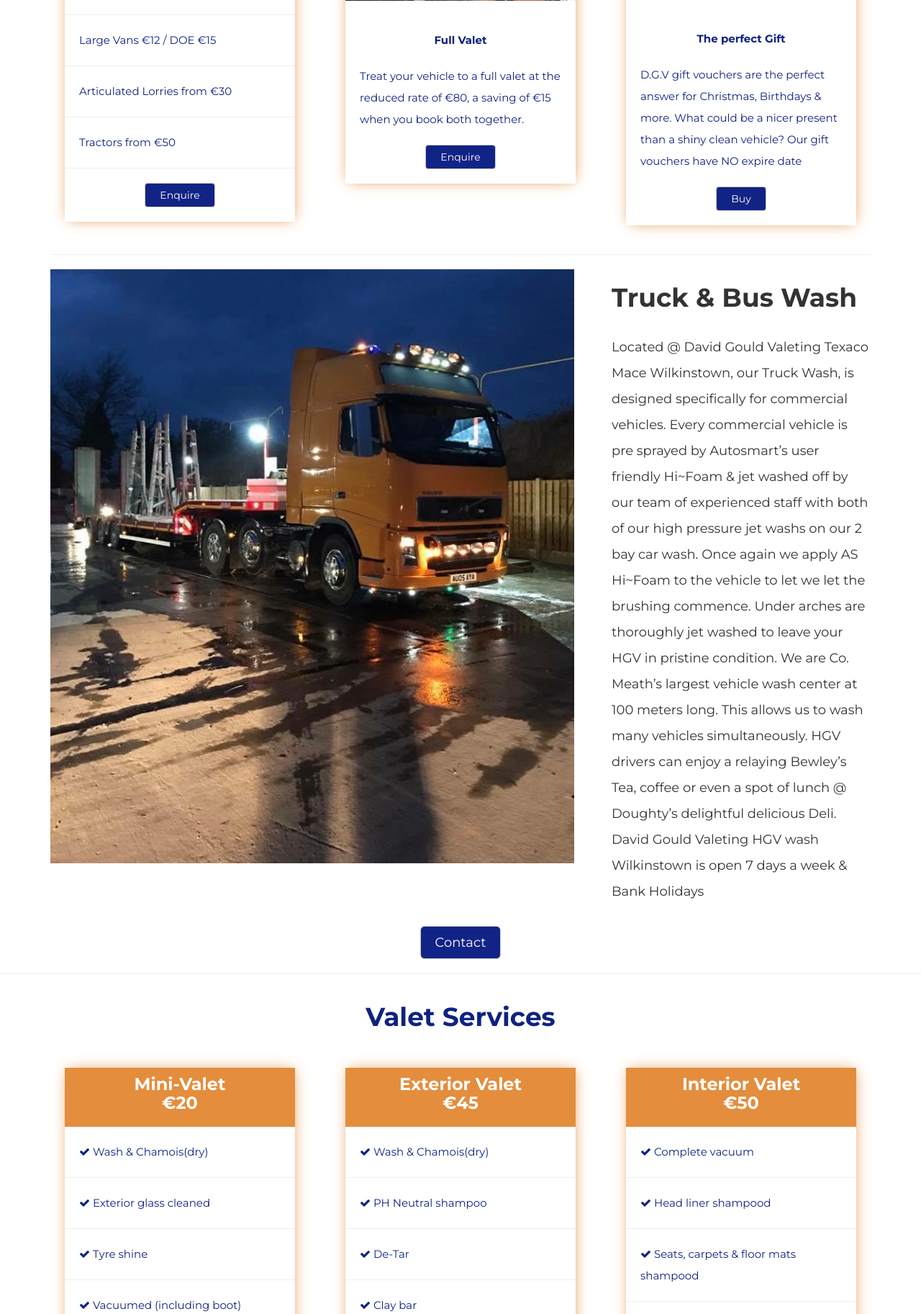
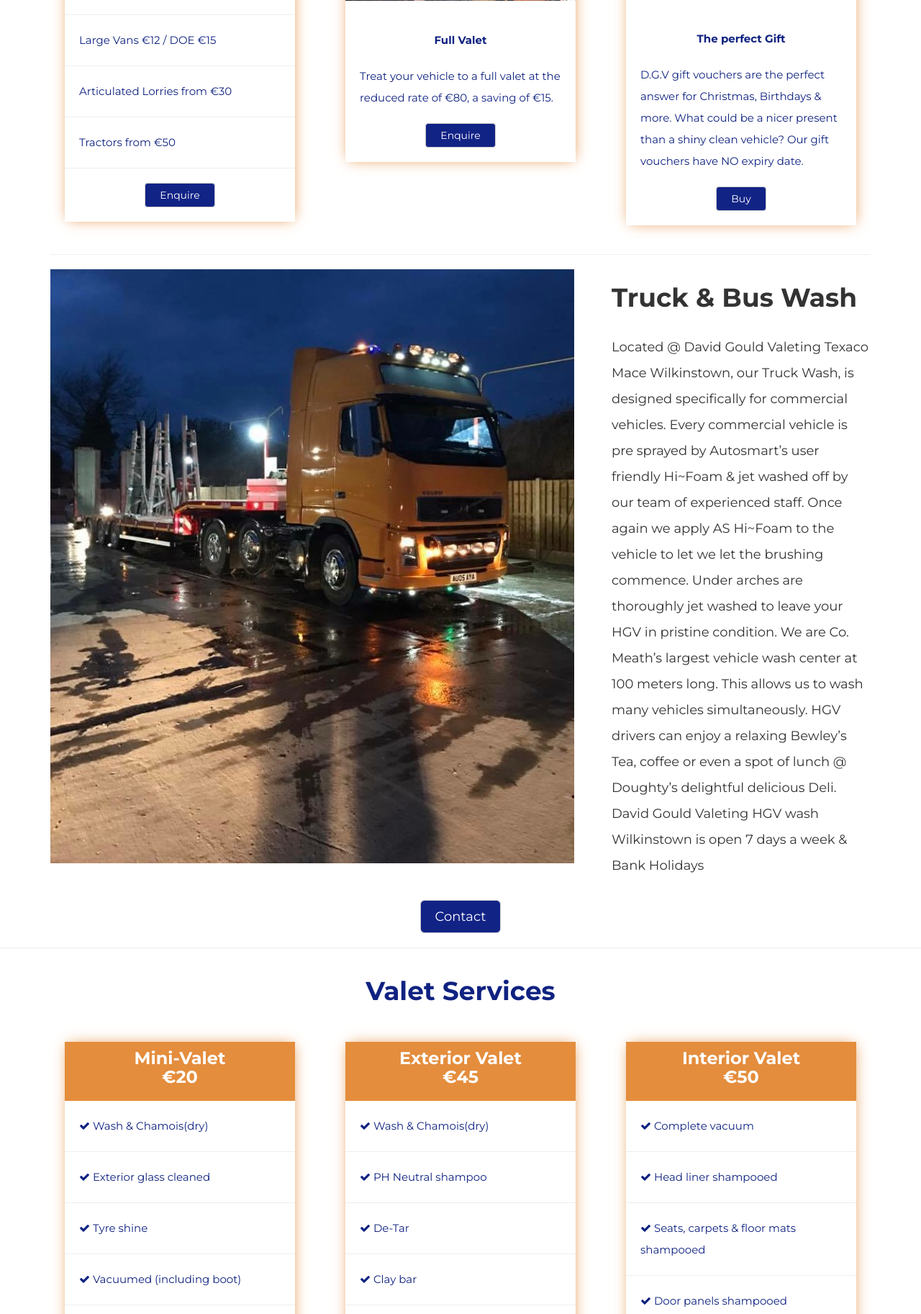
Before and after one commit to wolfenchic/valet_prj, a Django app: page /services/ in a window 1280 px wide. Shown: the part 1069-2894 px from the top of the page at 72% size. Run offline with Django 3.2, Linux system fonts and the light colour scheme; some libraries are stand-ins or nearby versions.

Commit message:
Typo clean-up

```diff
--- a/accounts/templates/accounts/contact.html
+++ b/accounts/templates/accounts/contact.html
@@ -31,7 +31,7 @@
                          <br>
                          C15 EYOP
                          <br>
-                         Ph: 046-9028456
+                         Ph: 086 065 0061
                          </p>
                          <iframe class="img-responsive" src="https://www.google.com/maps/embed?pb=!1m18!1m12!1m3!1d18879.732175630095!2d-6.729534977744702!3d53.739965000000005!2m3!1f0!2f0!3f0!3m2!1i1024!2i768!4f13.1!3m3!1m2!1s0x0%3A0x96ece08a6369995c!2sDoughty%E2%80%99s+Texaco+Mace!5e0!3m2!1sen!2sie!4v1528054244984" allowfullscreen></iframe>
                     </div>
--- a/accounts/templates/accounts/profile.html
+++ b/accounts/templates/accounts/profile.html
@@ -37,7 +37,7 @@
   <label for="comment">Message:</label>
   <textarea class="form-control text-center" placeholder="Enter a message for the recipient here" rows="3" id="comment"></textarea>
 </div>
-<p>Value of Voucher:  </p>
+<p>Value of Voucher: {{ this_service.price  }} </p>
 <button class="btn-print">Print</button>
 </div>
 
--- a/checkout/static/checkout/stripe.js
+++ b/checkout/static/checkout/stripe.js
@@ -1,5 +1,4 @@
 $(function() {
-  alert('I am here')
     $("#payment-form").submit(function() {
       var form = this;
       var card = {
--- a/checkout/views.py
+++ b/checkout/views.py
@@ -48,7 +48,7 @@ def checkout(request):
                 customer = stripe.Charge.create(
                     amount=total_in_cent,
                     currency="EUR",
-                    description="Dummy Transaction",
+                    description="Website_Transaction",
                     card=payment_form.cleaned_data['stripe_id'],
                 )
                 if customer.paid:
--- a/home/static/home/style.css
+++ b/home/static/home/style.css
@@ -313,16 +313,6 @@ margin-top: 0px;
 
 }
 
-.alert {
-    background: white;
-    color: black;
-    font-size: 1.5rem;
-    text-align: center;
-}
-
-.badge-light {
-    background-color: #5EC5C4;
-}
 
 /*Profile*/
 
--- a/home/templates/about.html
+++ b/home/templates/about.html
@@ -31,7 +31,7 @@
 
 When you put your hand in your pocket, take out your money and hand it to us you can expect very high standards from us.
 
-We’re always contactable through our Facebook page “David Gould Valeting” on the phone or through the  <a href="{% url 'contact' %}">contact form</a> on this site.
+We’re always contactable through our Facebook page “David Gould Valeting”, on the phone or through the  <a href="{% url 'contact' %}">contact form</a> on this site.
          <br>
          <br>
 
--- a/home/templates/base.html
+++ b/home/templates/base.html
@@ -10,7 +10,7 @@
     <meta http-equiv="X-UA-Compatible" content="ie=edge"> {% block head_style %}
     <link href="https://fonts.googleapis.com/css?family=Montserrat:400,700,800" rel="stylesheet">
     <script src="//code.jquery.com/jquery.min.js"></script>
-    <link rel="stylesheet" href="https://maxcdn.bootstrapcdn.com/font-awesome/4.7.0/css/font-awesome.min.css" type="text/css" />
+ <link rel="stylesheet" href="https://maxcdn.bootstrapcdn.com/font-awesome/4.7.0/css/font-awesome.min.css" type="text/css" />
     <link rel="stylesheet" href="https://maxcdn.bootstrapcdn.com/bootstrap/3.3.7/css/bootstrap.min.css" type="text/css">
     <script src="https://maxcdn.bootstrapcdn.com/bootstrap/3.3.7/js/bootstrap.min.js" integrity="sha384-Tc5IQib027qvyjSMfHjOMaLkfuWVxZxUPnCJA7l2mCWNIpG9mGCD8wGNIcPD7Txa" crossorigin="anonymous"></script>
     <link rel="stylesheet" href="{% static 'home/style.css' %}">
@@ -71,16 +71,15 @@
 
 
 
- {% if messages %}
-    <div class="alert alert-success">
-        <div class="messages">
-            {% for message in messages %} {{ message }} {% endfor %}
+   {% if messages %}
+        <div class="alert alert-success">
+            <div class="messages">
+                {% for message in messages %}
+                    {{ message }}
+                {% endfor %}
+            </div>
         </div>
-    </div>
     {% endif %}
-
-
-
  <div class="container-fluid">
         {% block content %} {% endblock %}
     </div>
--- a/services/templates/services.html
+++ b/services/templates/services.html
@@ -64,7 +64,7 @@
                <img class="img-responsive" src="{% static 'home/images/serviceOffer.jpg' %}">
                <br>
                <p class="card-text text-center"><b>Full Valet </b> </p>
-              <p class="card-text"> Treat your vehicle to a full valet at the reduced rate of €80, a saving of €15 when you book both together.</p>
+              <p class="card-text"> Treat your vehicle to a full valet at the reduced rate of €80, a saving of €15.</p>
             </div>
             <div class="card-footer text-center">
               <a href="{% url 'contact' %}" class="btn btn-default readButton" role="button"> Enquire </a>
@@ -80,7 +80,7 @@
                  <img class="img-responsive" src="{% static 'home/images/voucher1.jpeg' %}">
                  <br>
               <p class="card-text text-center"><b>The perfect Gift </b> </p>
-              <p class="card-text">D.G.V gift vouchers are the perfect answer for Christmas, Birthdays & more. What could be a nicer present than a shiny clean vehicle? Our gift vouchers have NO expire date</p>
+              <p class="card-text">D.G.V gift vouchers are the perfect answer for Christmas, Birthdays & more. What could be a nicer present than a shiny clean vehicle? Our gift vouchers have NO expiry date.</p>
             </div>
             <div class="card-footer text-center">
               <a href="{% url 'vouchers' %}" class="btn btn-default readButton" role="button"> Buy </a>
@@ -102,11 +102,11 @@
           <br>
           <p>Located @ David Gould Valeting Texaco Mace Wilkinstown, our Truck Wash, is designed specifically for commercial vehicles.
 
-Every commercial vehicle is pre sprayed by Autosmart’s user friendly Hi~Foam & jet washed off by our team of experienced staff with both of our high pressure jet washs on our 2 bay car wash.
+Every commercial vehicle is pre sprayed by Autosmart’s user friendly Hi~Foam & jet washed off by our team of experienced staff.
 
 Once again we apply AS Hi~Foam to the vehicle to let we let the brushing commence. Under arches are thoroughly jet washed to leave your HGV in pristine condition.
 
-We are Co. Meath’s largest vehicle wash center at 100 meters long. This allows us to wash many vehicles simultaneously. HGV drivers can enjoy a relaying Bewley’s Tea, coffee or
+We are Co. Meath’s largest vehicle wash center at 100 meters long. This allows us to wash many vehicles simultaneously. HGV drivers can enjoy a relaxing Bewley’s Tea, coffee or
 even a spot of lunch @ Doughty’s delightful delicious Deli.
 
 David Gould Valeting HGV wash Wilkinstown is open 7 days a week & Bank Holidays
@@ -174,7 +174,7 @@ David Gould Valeting HGV wash Wilkinstown is open 7 days a week & Bank Holidays
                     <hr>
                     <p class="card-text"> <i class="fa fa-check"></i> Tyres shines </p>
                     <hr>
-                    <p class="card-text"> <i class="fa fa-check"></i> All blacks & moldings restored  </p>
+                    <p class="card-text"> <i class="fa fa-check"></i> All blacks & mouldings restored  </p>
                      <hr>
                     <p class="card-text"> <i class="fa fa-check"></i> Exterior glass cleaned  </p>
                      <hr>
@@ -196,13 +196,13 @@ David Gould Valeting HGV wash Wilkinstown is open 7 days a week & Bank Holidays
               <h3 class="card-title">Interior Valet <br> €50</h3>
               <p class="card-text"><i class="fa fa-check"></i> Complete vacuum  </p>
                     <hr>
-                    <p class="card-text"> <i class="fa fa-check"></i> Head liner shampood  </p>
+                    <p class="card-text"> <i class="fa fa-check"></i> Head liner shampooed  </p>
                     <hr>
-                    <p class="card-text"> <i class="fa fa-check"></i> Seats, carpets & floor mats shampood </p>
+                    <p class="card-text"> <i class="fa fa-check"></i> Seats, carpets & floor mats shampooed </p>
                     <hr>
-                    <p class="card-text"> <i class="fa fa-check"></i> Door panels shampood  </p>
+                    <p class="card-text"> <i class="fa fa-check"></i> Door panels shampooed  </p>
                      <hr>
-                    <p class="card-text"> <i class="fa fa-check"></i> Boot shampood   </p>
+                    <p class="card-text"> <i class="fa fa-check"></i> Boot shampooed   </p>
                      <hr>
                     <p class="card-text"> <i class="fa fa-check"></i> Interior glass cleaned   </p>
                     <hr>
@@ -252,7 +252,7 @@ The machine polish wax and buff will leave your paintwork protected and lustrous
                     <hr>
                     <p class="card-text"> <i class="fa fa-check"></i> Windows cleaned & non smear polish applied</p>
                     <hr>
-                    <p class="card-text"> <i class="fa fa-check"></i> Rubber protectant & Maguire’s hi gloss tyre gel applied to all tyre's</p>
+                    <p class="card-text"> <i class="fa fa-check"></i> Rubber protectant & Maguire’s hi gloss tyre gel applied to all tyres</p>
                     <hr>
                     <p class="card-text"> <i class="fa fa-check"></i> Paintwork polished with machine polisher</p>
                    <hr>
@@ -270,8 +270,8 @@ The machine polish wax and buff will leave your paintwork protected and lustrous
               <p class="card-text specialService"> Booking Essential.<br> Allow a minimum of 1hr 30mins. <br>Ideal for restoring relatively new and well maintained paintwork back to it's former glory.
   </p>
               <hr>
-                    <p class="card-text"> <i class="fa fa-check"></i> Pre-wash inc’s All door jams, Undercarrage, engine bay, inner wheels, wheel arches, window rubbers</p>
-                    <hr>
+                    <p class="card-text"> <i class="fa fa-check"></i> Pre-wash inc’s All door jams, Undercarriage, engine bay, inner wheels, wheel arches, window rubbers</p>
+                    <hr>s
                     <p class="card-text"> <i class="fa fa-check"></i> Badges, grills, handles are detailed carefully at 50 Degrees </p>
                     <hr>
                     <p class="card-text"> <i class="fa fa-check"></i> Door shuts & sills cleared & de-greased</p>
@@ -282,9 +282,9 @@ The machine polish wax and buff will leave your paintwork protected and lustrous
                     <hr>
                     <p class="card-text"> <i class="fa fa-check"></i> Removal of tree sap particles, overspray or embedded contamination</p>
                     <hr>
-                    <p class="card-text"> <i class="fa fa-check"></i> All tar spots removed safely  & shampoo’d again</p>
+                    <p class="card-text"> <i class="fa fa-check"></i> All tar spots removed safely & shampooed again</p>
                     <hr>
-                    <p class="card-text"> <i class="fa fa-check"></i> Dried off with soft microfiber towel.inc door jams and engine bay</p>
+                    <p class="card-text"> <i class="fa fa-check"></i> Dried off with soft microfiber towel, inc door jams and engine bay</p>
                     <hr>
             </div>
             <div class="card-footer text-center">
@@ -298,7 +298,7 @@ The machine polish wax and buff will leave your paintwork protected and lustrous
 
         <div class="row">
 
-<p>Here at David Gould Valeting we use only tried tested & trusted products on our customers vehicles.
+<p>Here at David Gould Valeting we use only tested & trusted products on our customers vehicles.
 
 Our suppliers: <a href="https://autosmart.co.uk/">Autosmart</a>, <a href="http://www.meguiars.com/m-en">Meguiars</a> and <a href="https://www.autoglym.com/">Autoglym</a>.
 
--- a/services/templates/vouchers.html
+++ b/services/templates/vouchers.html
@@ -29,7 +29,7 @@
                      <img class="card-img-top img-responsive" src="{{ MEDIA_URL }}{{ service.image }}"/>
                     <h4 class="voucherCardTitle">{{ service.name }}</h4>
                       <p class="voucherAddress">Wilkinstown, Navan, Co. Meath</p>
-                     <p class="voucherContact"> Ph: 046 902 8465 | 086 065 0061 | www.dgvalet.ie</p>
+                     <p class="voucherContact"> Ph: 086 065 0061 | www.dgvalet.ie</p>
                     <p class="voucherCardPrice"><strong>Price</strong> €{{ service.price }}</p>
                     <p class="voucherSmallprint">*Vouchers do not expire <br> Once purchased gift vouchers can be customised with a personalised message *</p>
 
```
Also changed, not shown: home/templates/home.html (+11 -11 lines).
